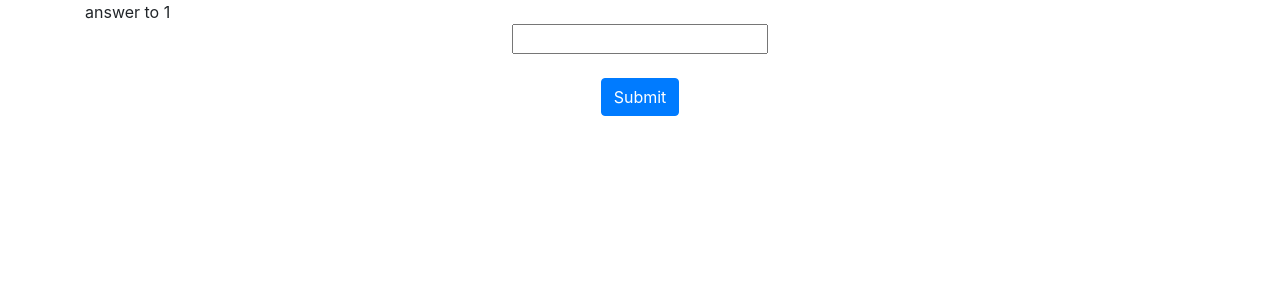
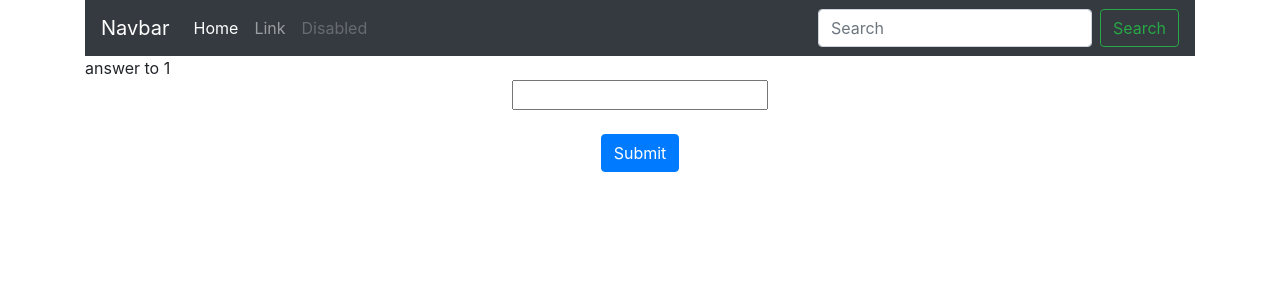
Before and after one commit to Boatdk/line-notify-dialogflow, a PHP site: page /push1-1.php?name=1 in a window 1280 px wide. Shown: the top 300 px of the page. Run offline with PHP 8.4, Linux system fonts and the light colour scheme; data that the repository does not hold is empty.

Commit message:
edit link

```diff
--- a/push1-1.php
+++ b/push1-1.php
@@ -12,6 +12,31 @@
 
 <body>
   <div class="container">
+    <nav class="navbar navbar-expand-lg navbar-dark bg-dark">
+      <a class="navbar-brand" href="#">Navbar</a>
+      <button class="navbar-toggler" type="button" data-toggle="collapse" data-target="#navbarTogglerDemo02"
+        aria-controls="navbarTogglerDemo02" aria-expanded="false" aria-label="Toggle navigation">
+        <span class="navbar-toggler-icon"></span>
+      </button>
+
+      <div class="collapse navbar-collapse" id="navbarTogglerDemo02">
+        <ul class="navbar-nav mr-auto mt-2 mt-lg-0">
+          <li class="nav-item active">
+            <a class="nav-link" href="#">Home <span class="sr-only">(current)</span></a>
+          </li>
+          <li class="nav-item">
+            <a class="nav-link" href="#">Link</a>
+          </li>
+          <li class="nav-item">
+            <a class="nav-link disabled" href="#" tabindex="-1" aria-disabled="true">Disabled</a>
+          </li>
+        </ul>
+        <form class="form-inline my-2 my-lg-0">
+          <input class="form-control mr-sm-2" type="search" placeholder="Search">
+          <button class="btn btn-outline-success my-2 my-sm-0" type="submit">Search</button>
+        </form>
+      </div>
+    </nav>
     <div>
       <span> answer to <?php echo $name?> </span>
     </div>
@@ -66,7 +91,7 @@ curl_close($curl);
 if ($err) {
 echo "cURL Error #:" . $err;
 } else {
-echo $response;
+echo '<script> alert("สำเร็จ");</script>';
 }
 }
 ?>
```
